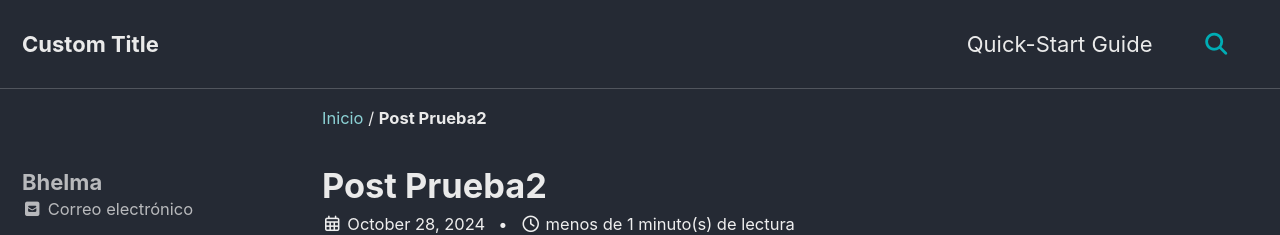
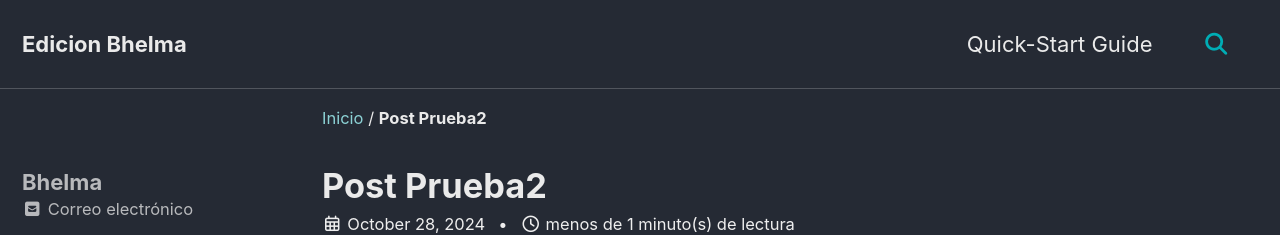
Before and after one commit to Bhelma/Tutoriales-Edicion-Arma-Reforger, a Jekyll site: the page built from _posts/2024-10-28-post-Prueba2.md, in a window 1280 px wide. Shown: the top 235 px of the page. Built offline with Jekyll 4.4.1, drawn with Linux system fonts in a browser that asks for light colours; cached includes are drawn as plain includes.

Commit message:
Update _config.yml

```diff
--- a/_config.yml
+++ b/_config.yml
@@ -27,7 +27,7 @@ baseurl                  : # the subpath of your site, e.g. "/blog"
 repository               : "Bhelma/Tutoriales-Edicion-Arma-Reforger" # GitHub username/repo-name e.g. "mmistakes/minimal-mistakes"
 teaser                   : "/assets/images/500x300.png" # path of fallback teaser image, e.g. "/assets/images/500x300.png"
 logo                     : # path of logo image to display in the masthead, e.g. "/assets/images/88x88.png"
-masthead_title           : "Custom Title" # overrides the website title displayed in the masthead, use " " for no title
+masthead_title           : "Edicion Bhelma" # overrides the website title displayed in the masthead, use " " for no title
 breadcrumbs              : true
 words_per_minute         : 200
 enable_copy_code_button  : true
```
